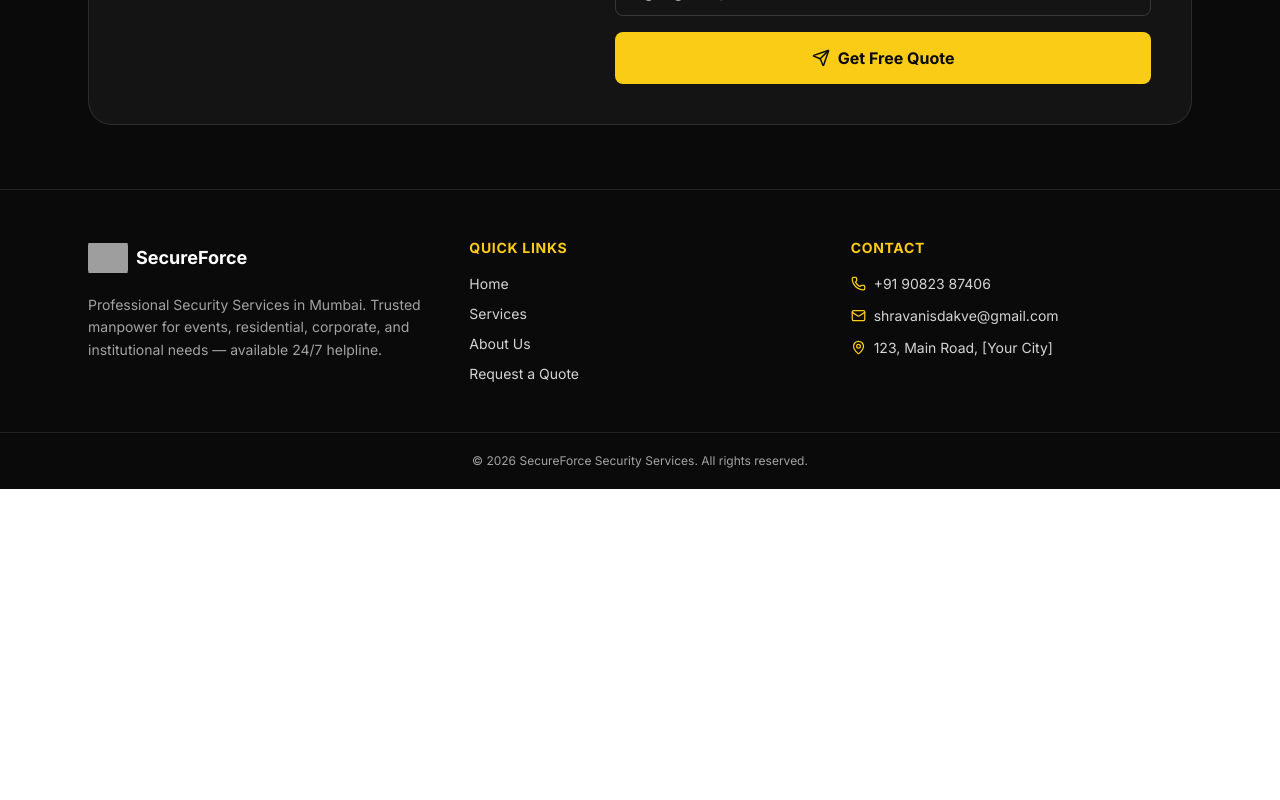
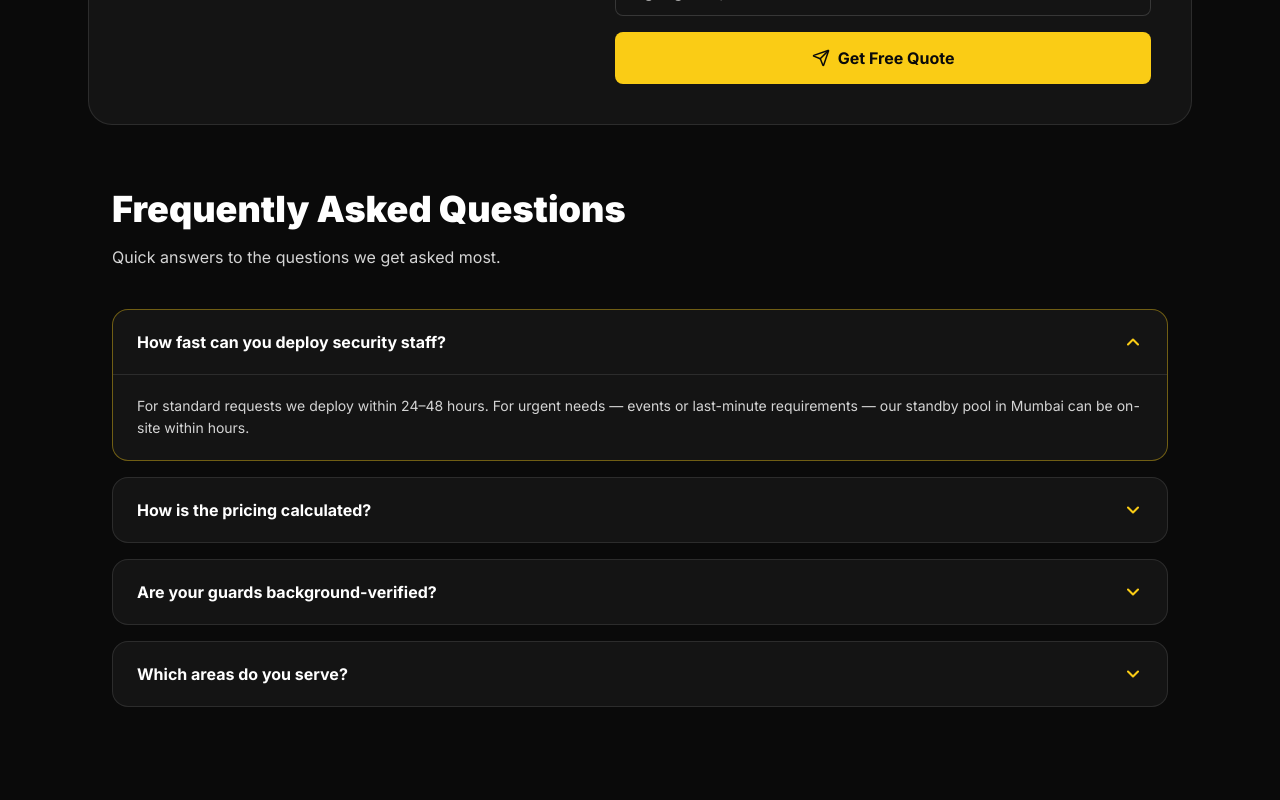
Before and after one commit to shravanisdakve/SecureForce, a React (Vite) app in the folder client/: page /contact in a window 1280 px wide. Shown: the part 1100-1900 px from the top of the page. Before the commit the page ends 1589 px from the top, so only its background shows below. Built offline with nearby package versions, Linux system fonts and the light colour scheme; grey boxes are pictures that could not be loaded.

Commit message:
add faq section to contact page

```diff
--- /dev/null
+++ b/client/src/components/Faq.jsx
@@ -0,0 +1,69 @@
+import { useState } from 'react'
+import { ChevronDown } from 'lucide-react'
+
+const FAQS = [
+  {
+    q: 'How fast can you deploy security staff?',
+    a: 'For standard requests we deploy within 24–48 hours. For urgent needs — events or last-minute requirements — our standby pool in Mumbai can be on-site within hours.',
+  },
+  {
+    q: 'How is the pricing calculated?',
+    a: 'Pricing depends on the service, number of personnel, shift length, and site risk. Use the instant estimate on our homepage for a rough figure — final pricing is confirmed after a quick free site visit.',
+  },
+  {
+    q: 'Are your guards background-verified?',
+    a: 'Yes. Every deployment is police-verified, trained, and insured before staff start, and every site gets regular supervision and reporting.',
+  },
+  {
+    q: 'Which areas do you serve?',
+    a: 'We operate across Mumbai and the surrounding areas. If you are outside the city, call us and we will see if we can arrange coverage for you.',
+  },
+]
+
+export default function Faq() {
+  const [open, setOpen] = useState(0)
+
+  return (
+    <section className="mx-auto max-w-6xl px-4 py-16 sm:px-6">
+      <div className="max-w-2xl">
+        <h2 className="text-3xl font-black text-white sm:text-4xl">Frequently Asked Questions</h2>
+        <p className="mt-4 text-night-100">
+          Quick answers to the questions we get asked most.
+        </p>
+      </div>
+
+      <div className="mt-10 space-y-4">
+        {FAQS.map((f, i) => {
+          const isOpen = open === i
+          return (
+            <div
+              key={f.q}
+              className={`overflow-hidden rounded-2xl border bg-night-800 transition ${
+                isOpen ? 'border-brand/40' : 'border-white/10'
+              }`}
+            >
+              <button
+                type="button"
+                onClick={() => setOpen(isOpen ? -1 : i)}
+                aria-expanded={isOpen}
+                className="flex w-full items-center justify-between gap-4 px-6 py-5 text-left"
+              >
+                <span className="font-bold text-white">{f.q}</span>
+                <ChevronDown
+                  size={20}
+                  strokeWidth={2.5}
+                  className={`shrink-0 text-brand transition-transform ${isOpen ? 'rotate-180' : ''}`}
+                />
+              </button>
+              {isOpen && (
+                <p className="border-t border-white/10 px-6 py-5 text-sm leading-relaxed text-night-100">
+                  {f.a}
+                </p>
+              )}
+            </div>
+          )
+        })}
+      </div>
+    </section>
+  )
+}
--- a/client/src/pages/Contact.jsx
+++ b/client/src/pages/Contact.jsx
@@ -1,6 +1,7 @@
 import { Phone, MessageCircle, Mail, MapPin, Clock, ShieldCheck } from 'lucide-react'
 import { SITE, telLink, whatsappLink } from '../config'
 import LeadForm from '../components/LeadForm'
+import Faq from '../components/Faq'
 
 export default function Contact() {
   const cards = [
@@ -87,6 +88,8 @@ export default function Contact() {
         </div>
         <LeadForm />
       </div>
+
+      <Faq />
     </div>
   )
 }
```
